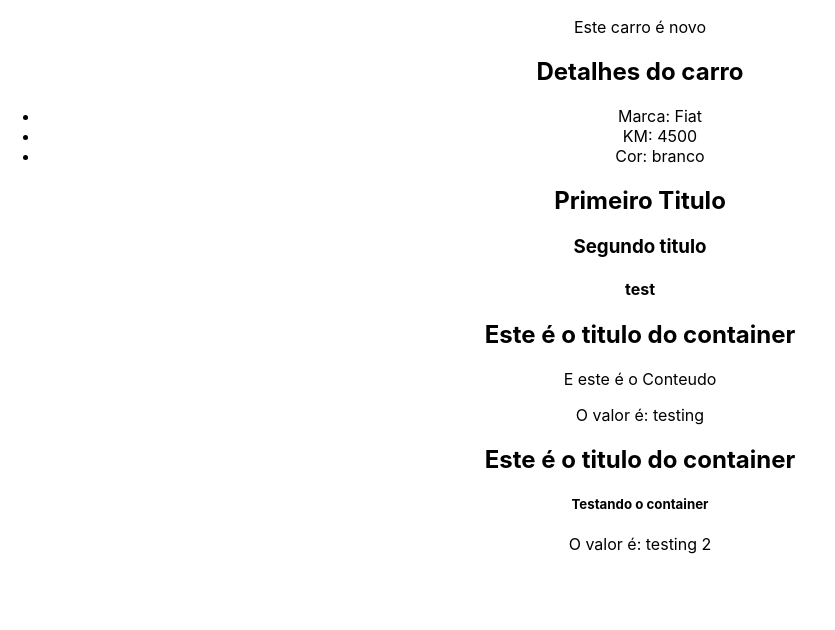
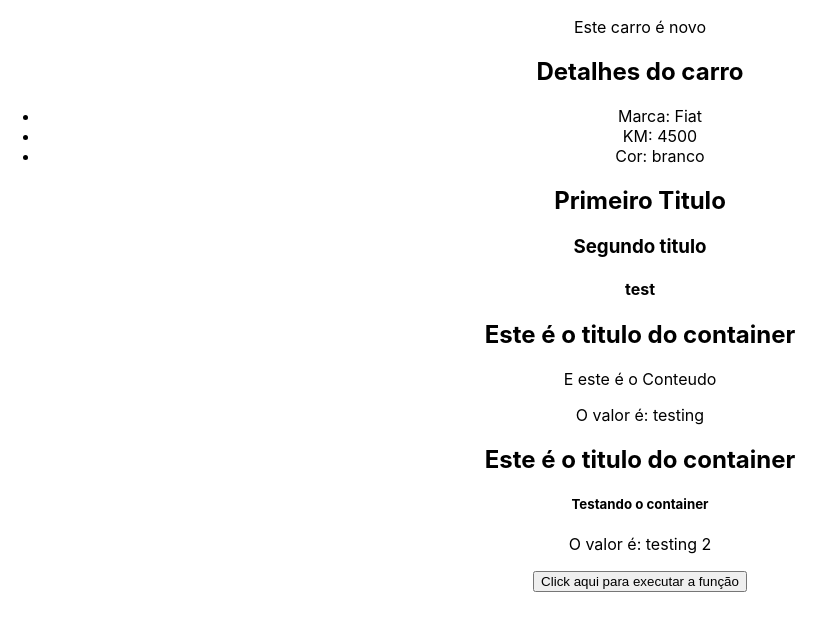
Before and after one commit to gillsonpassos/React, a React (Create React App) app in the folder Avançando-em-React/avancando/: page / in a window 1280 px wide. Shown: the part 1849-2479 px from the top of the page, without its empty margins (0-835 px from the left). Built offline with nearby package versions, Linux system fonts and the light colour scheme.

Commit message:
Funçao como prop

```diff
--- a/Avançando-em-React/avancando/src/App.js
+++ b/Avançando-em-React/avancando/src/App.js
@@ -8,8 +8,13 @@
 import ShowUserName from "./components/ShowUserName";
 import Fragment from "./components/Fragment";
 import Container from "./components/Container";
+import ExecuteFunction from "./components/ExecuteFunction";
 
 function App() {
+  function showMessage() {
+    console.log("Evento do Componente Pai!");
+  }
+
   return (
     <div className="App">
       <h1>Avançando em React</h1>
@@ -40,6 +45,9 @@
       <Container myValue="testing 2">
         <h5>Testando o container</h5>
       </Container>
+
+      {/*Executar Função */}
+      <ExecuteFunction myFunction={showMessage} />
     </div>
   );
 }
--- /dev/null
+++ b/Avançando-em-React/avancando/src/components/ExecuteFunction.js
@@ -0,0 +1,9 @@
+const ExecuteFunction = ({ myFunction }) => {
+  return (
+    <div>
+      <button onClick={myFunction}>Click aqui para executar a função</button>
+    </div>
+  );
+};
+
+export default ExecuteFunction;
```
